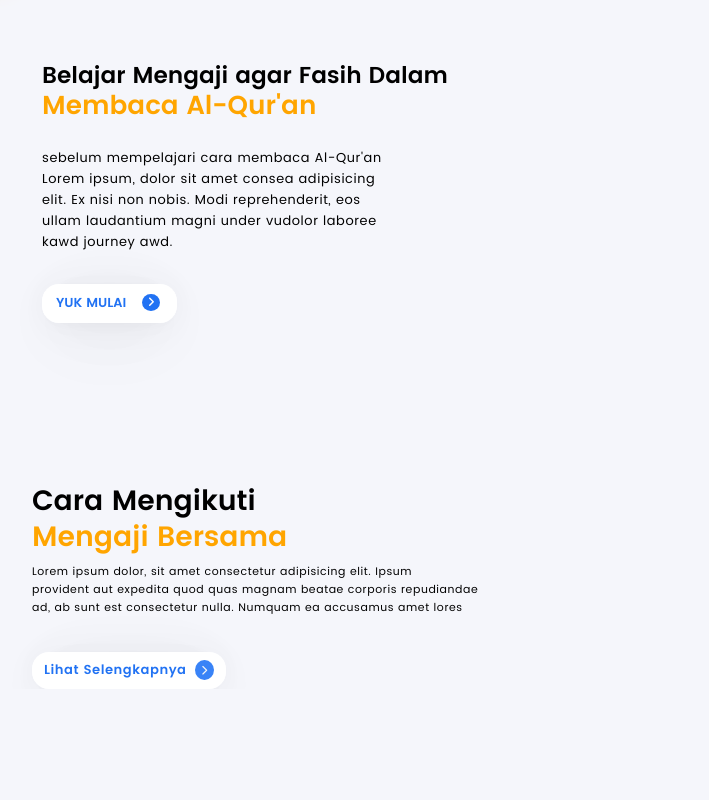
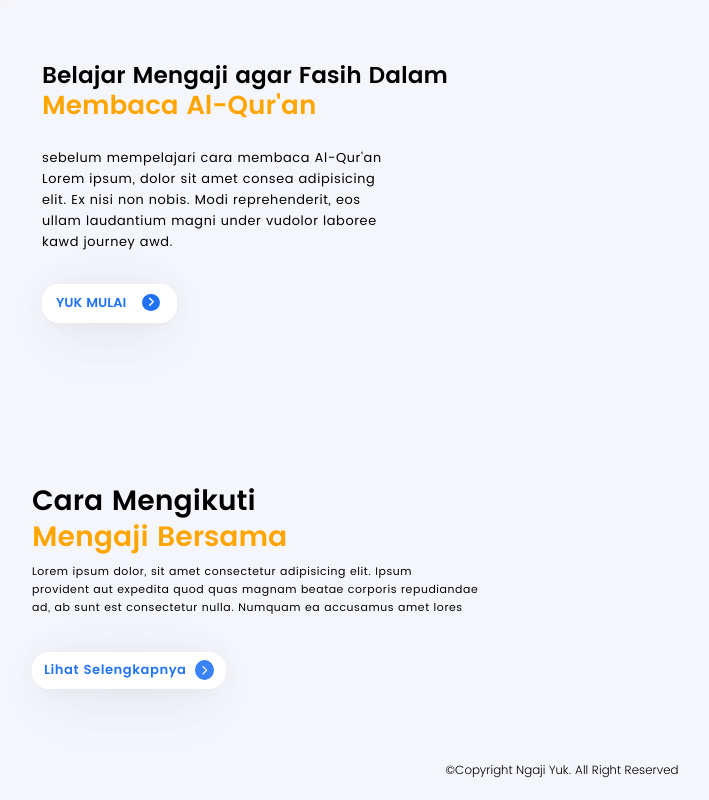
Before and after one commit to iyasz/web-NgajiYuk, a plain HTML site: page index.html in a window 1280 px wide. Shown: the part 652-1452 px from the top of the page, without its empty margins (78-787 px from the left). Before the commit the page ends 1341 px from the top, so only its background shows below. Drawn offline with Linux system fonts and the light colour scheme.

Commit message:
membuat footer copyright

```diff
--- a/index.html
+++ b/index.html
@@ -50,7 +50,9 @@
         <p>Lorem ipsum dolor, sit amet consectetur adipisicing elit. Ipsum <br> provident aut expedita quod quas magnam beatae corporis repudiandae <br> ad, ab sunt est consectetur nulla. Numquam ea accusamus amet lores</p>
         <a href="#">Lihat Selengkapnya <i class="fa-solid fa-chevron-right"></i></a>
     </div>
-
+    <div class="footer">
+        <p>	&#169;Copyright Ngaji Yuk. All Right Reserved</p>
+    </div>
 
 </body>
 </html>
--- a/style.css
+++ b/style.css
@@ -225,3 +225,11 @@ body {
     font-size: 10px;
     margin-left: 4px;
 }
+
+.footer p {
+    text-align: center;
+    font-family: poppins;
+    font-size: 12px;
+    margin-top: 100px;
+    margin-bottom: 20px;
+}
```
